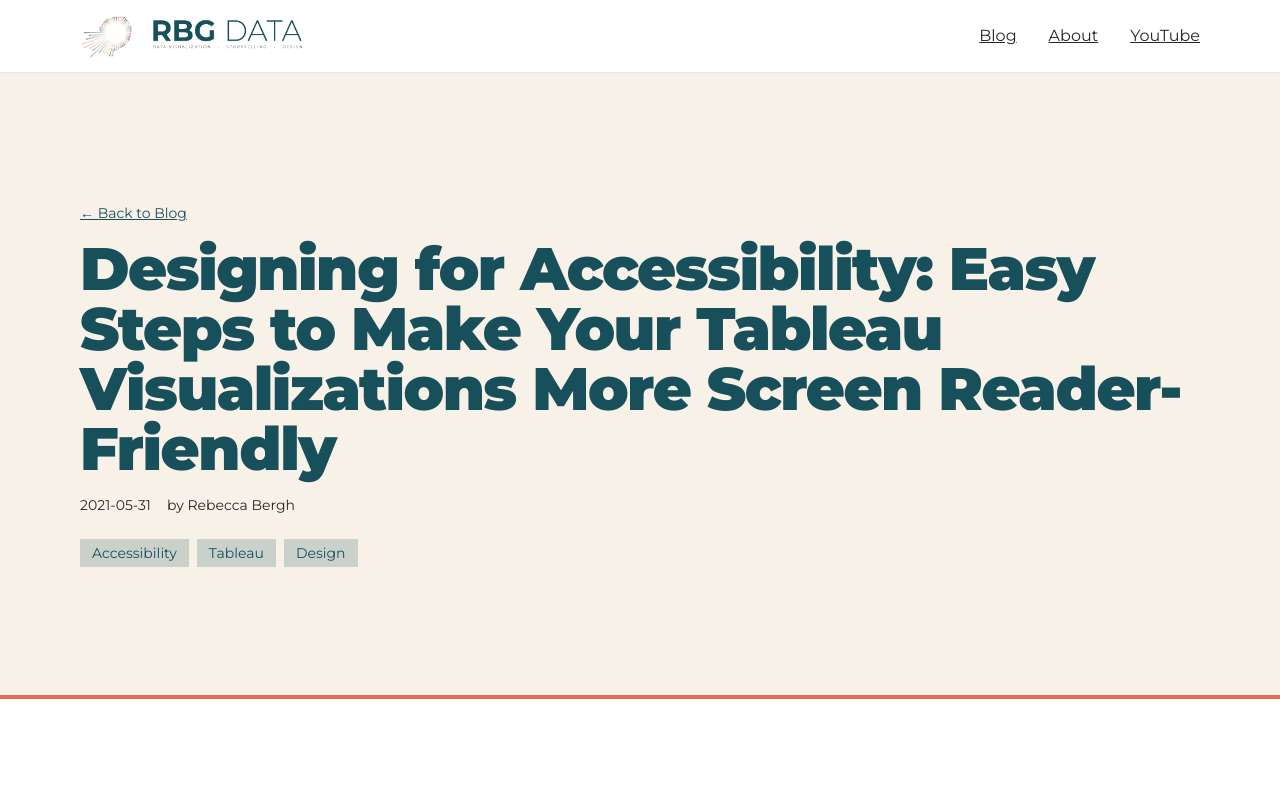
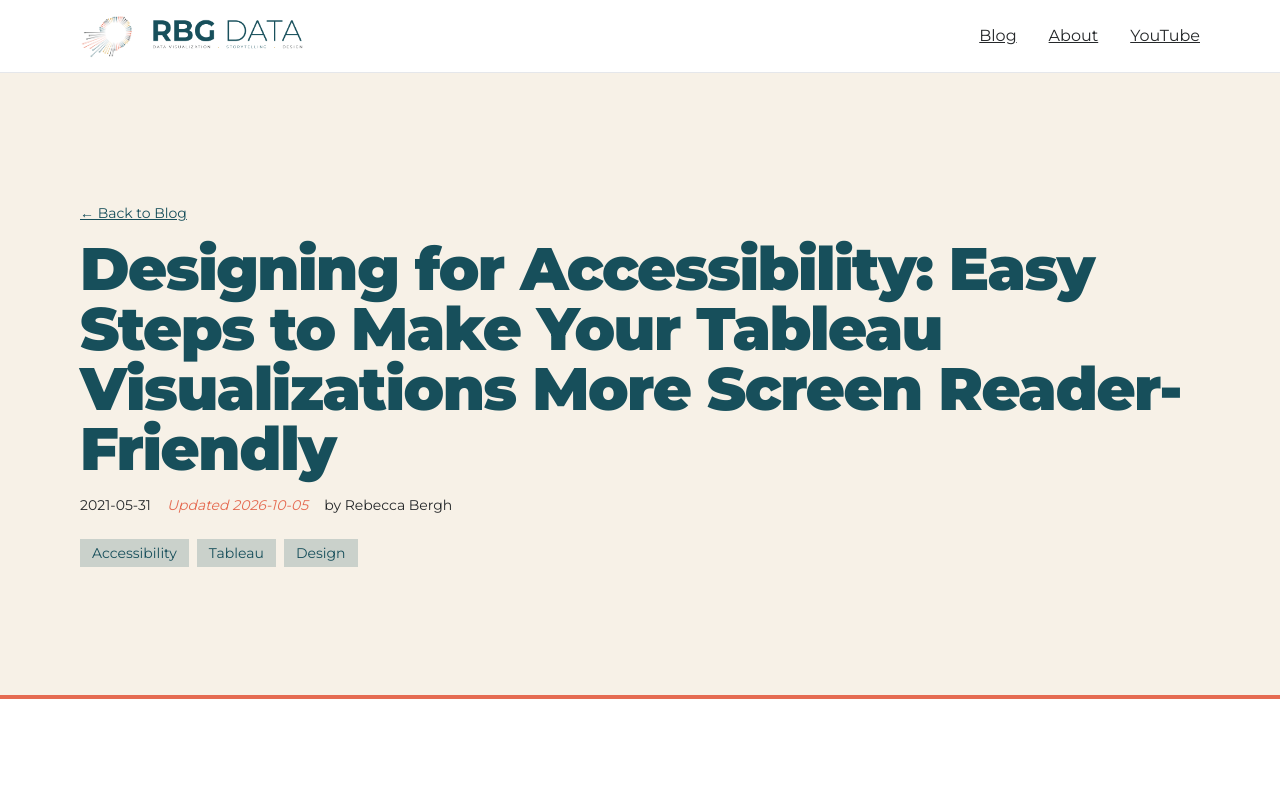
Before and after one commit to rlbergh/rbgdata, a Next.js app: page /rbgdata/blog/accessibility-tableau in a window 1280 px wide. Shown: the top 800 px of the page. Built offline with nearby package versions, Linux system fonts and the light colour scheme.

Commit message:
Add updated date field to blog posts

```diff
--- a/app/blog/[slug]/page.tsx
+++ b/app/blog/[slug]/page.tsx
@@ -38,6 +38,7 @@
             <h1 className="text-teal mb-4">{post.title}</h1>
             <div className="flex flex-col sm:flex-row sm:items-center gap-4 text-sm text-charcoal">
               <time dateTime={post.date}>{post.date}</time>
+              {post.updated && <span className="text-coral italic">Updated {post.updated}</span>}
               {post.author && <span>by {post.author}</span>}
             </div>
             {post.tags && post.tags.length > 0 && (
--- a/lib/posts.ts
+++ b/lib/posts.ts
@@ -8,6 +8,7 @@
   slug: string;
   title: string;
   date: string;
+  updated?: string;
   excerpt: string;
   content: string;
   author?: string;
@@ -32,6 +33,7 @@
         slug,
         title: data.title || slug,
         date: data.date || new Date().toISOString().split('T')[0],
+        updated: data.updated,
         excerpt: data.excerpt || content.substring(0, 150),
         content,
         author: data.author || 'Rebecca Bergh',
```
